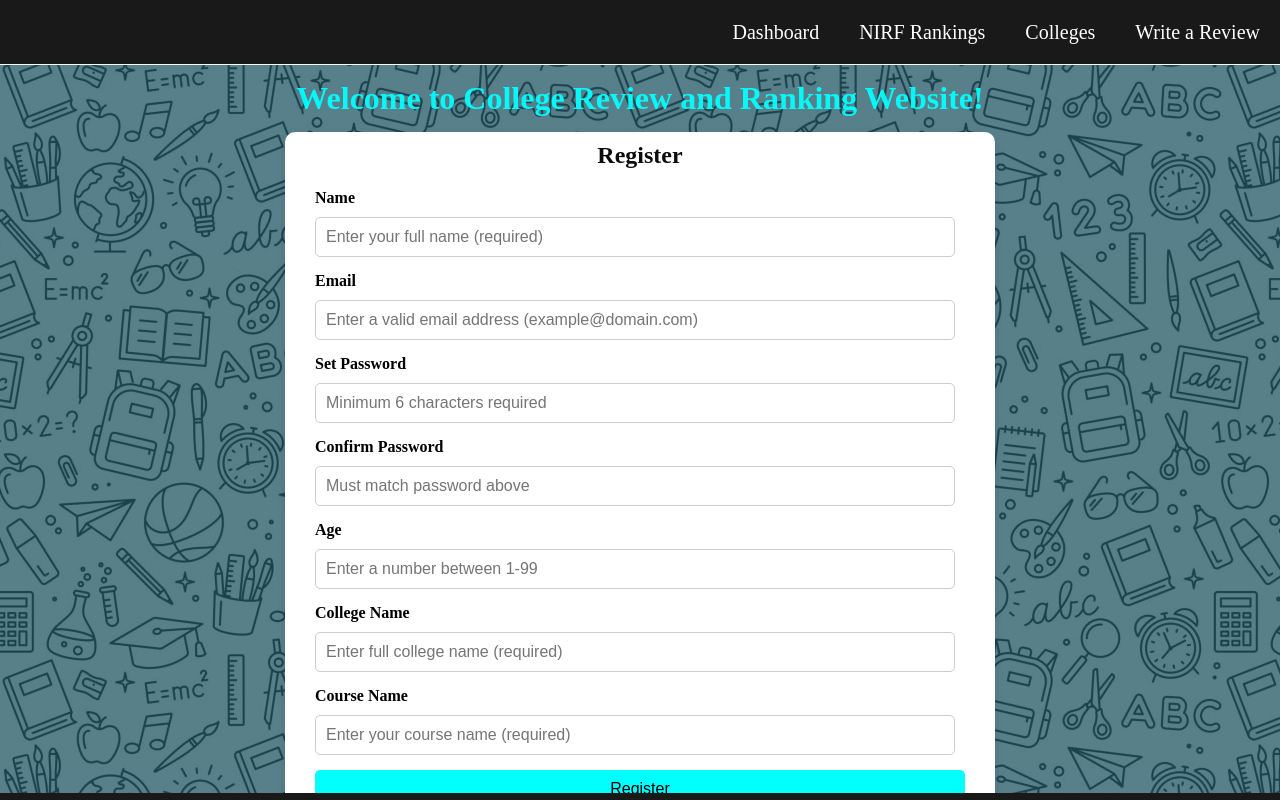
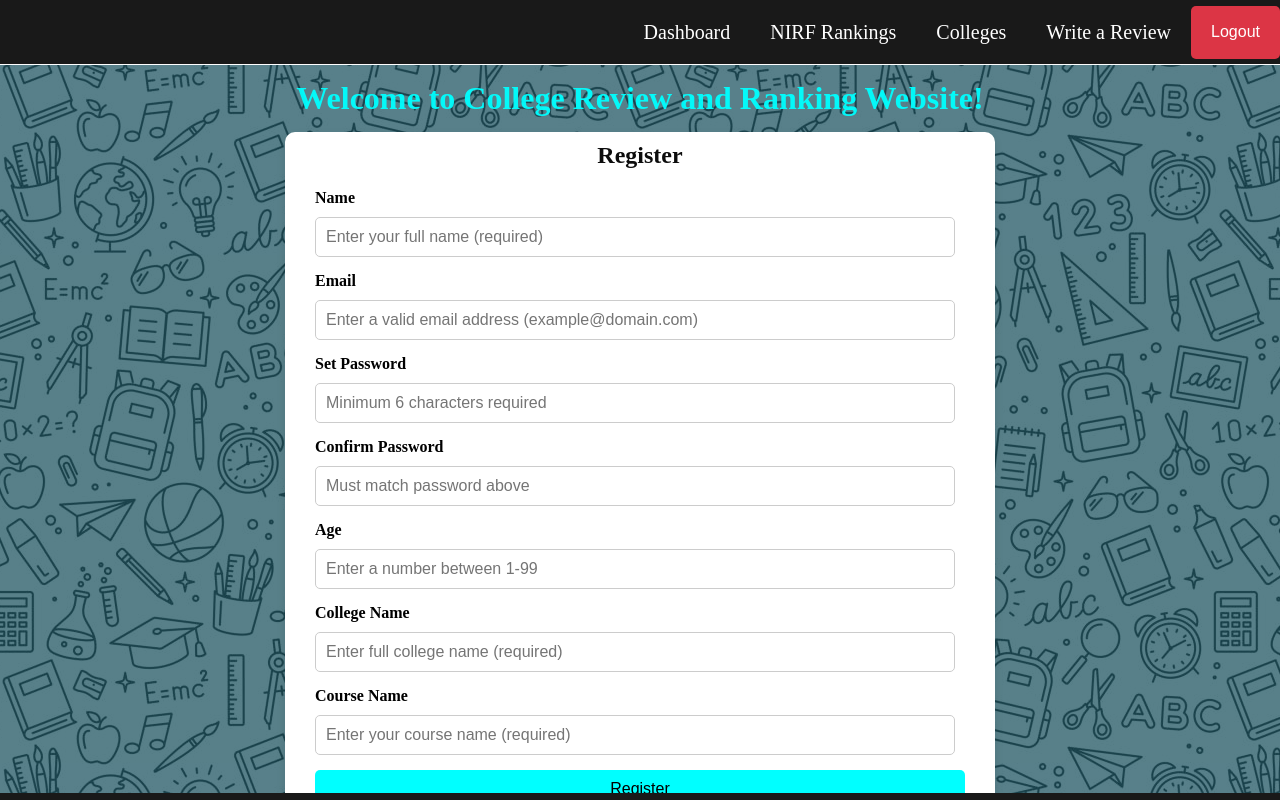
Before and after one commit to Megh39/college_review, a React (Vite) app: page / in a window 1280 px wide. Built offline with nearby package versions, Linux system fonts and the light colour scheme.

Commit message:
Update Navigation.jsx

```diff
--- a/src/Components/Navigation/Navigation.jsx
+++ b/src/Components/Navigation/Navigation.jsx
@@ -2,17 +2,21 @@ import React from "react";
 import "./Navigation.css";
 import { Link } from "react-router-dom";
 const Navigation = () => {
+
+    const handleLogout = () => {
+        localStorage.removeItem("user");
+        navigate("/login");
+    };
     return (
         <>
             <div className="navigationBar">
                 <div className="navLinks">
-                    {/* <Link to="/">Home</Link> */}
-                    {/* <Link to="/login">Login</Link> */}
                     <Link to="/dashboard">Dashboard</Link>
                     <Link to="/nirfranking">NIRF Rankings</Link>
                     <Link to="/colleges">Colleges</Link>
+                    <Link to="/review">Write a Review</Link>
+                    <button className="logout-btn" onClick={handleLogout}>Logout</button>
 
-                    <Link to="/review">Write a Review</Link>
                 </div>
             </div>
         </>
```
